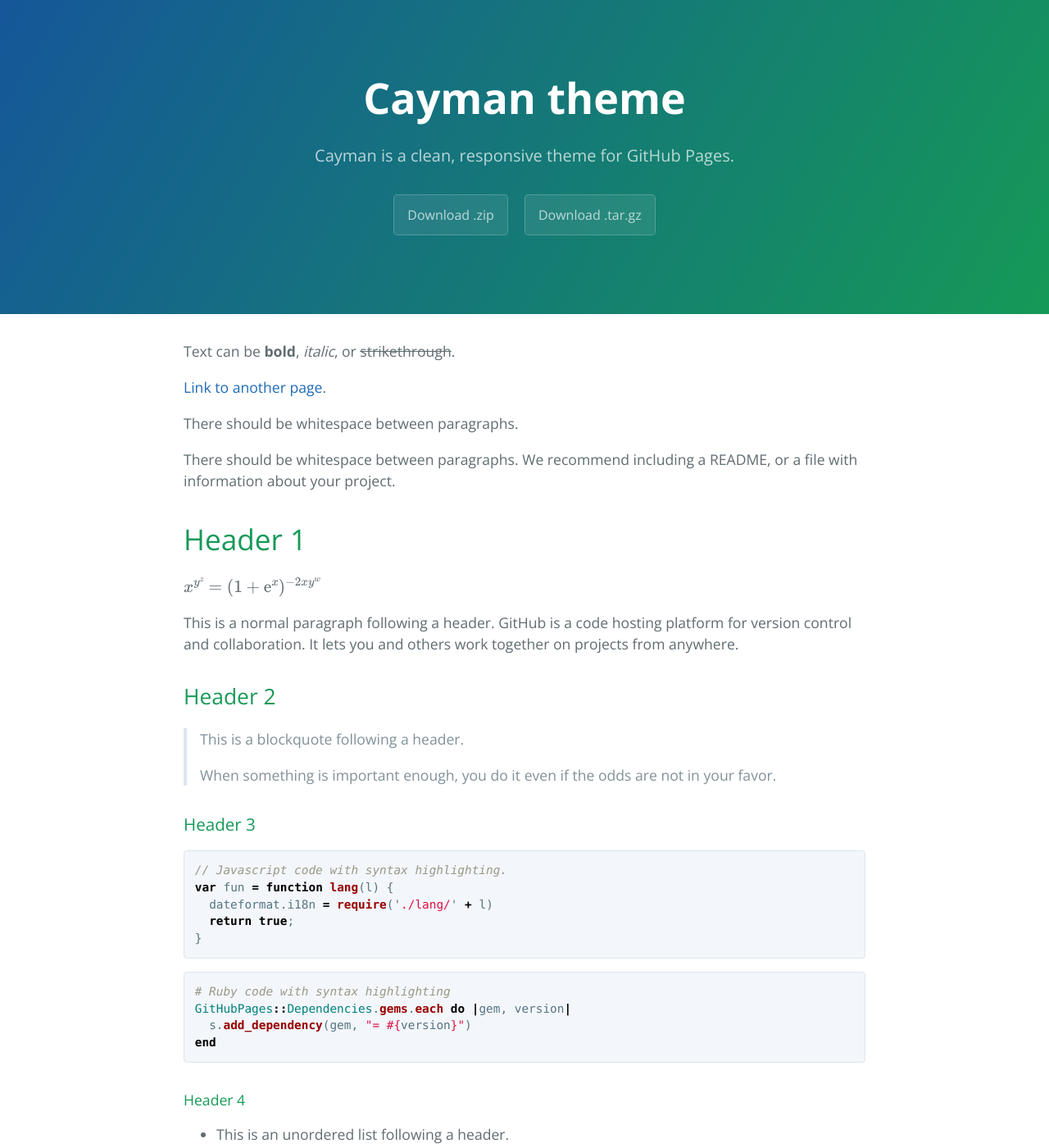
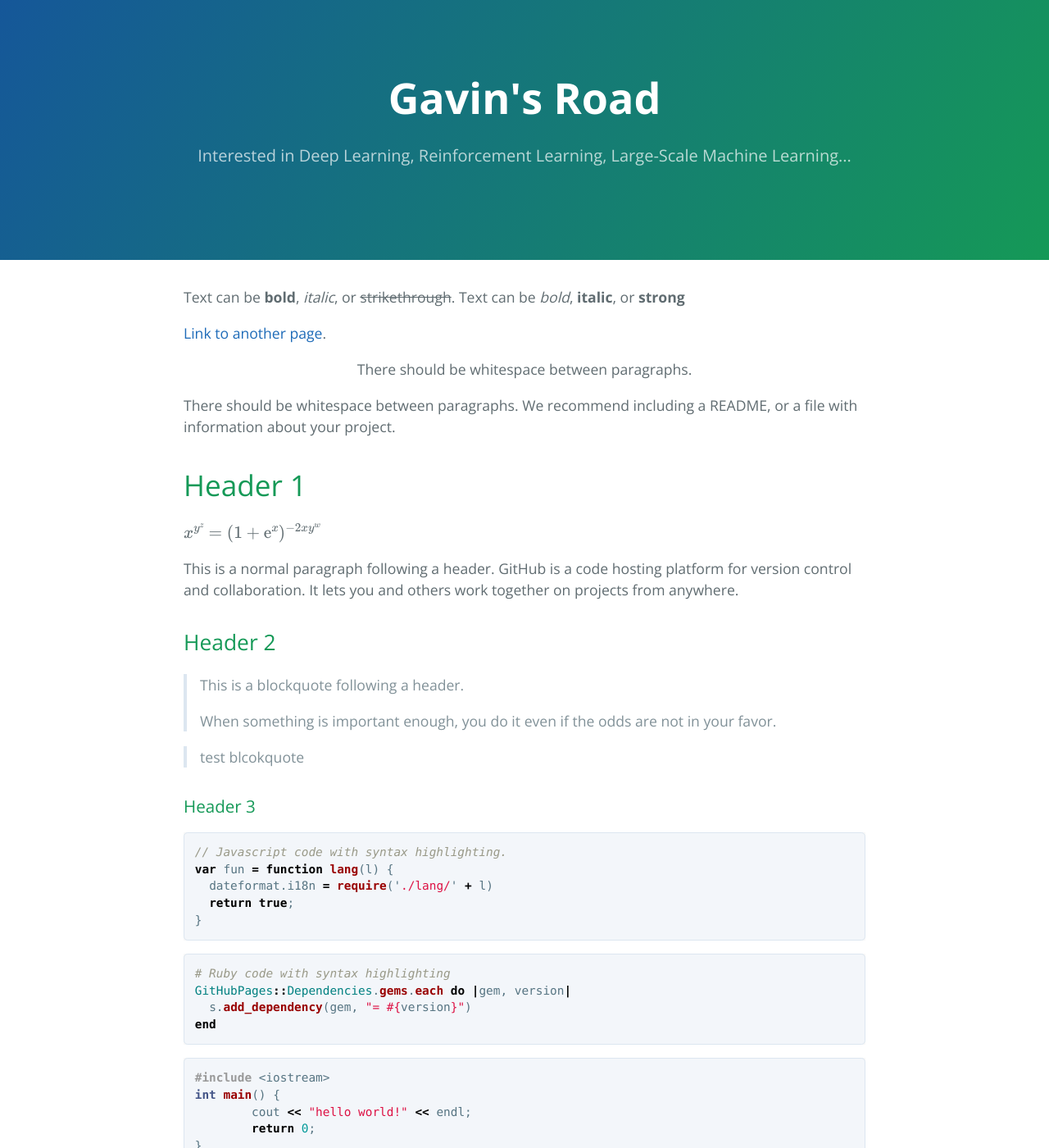
Before and after one commit to gavinzjchao/gavinzjchao.github.io, a Jekyll site: the page built from index.md, in a window 1280 px wide and 1400 px high. Shown: the whole window at 82% size. Built offline with Jekyll 4.4.1, drawn with Linux system fonts in a browser that asks for light colours; formulas are drawn with MathJax 3; some of the changed text lies outside the part shown.

Commit message:
update 2018070900

````diff
--- a/_config.yml
+++ b/_config.yml
@@ -1,5 +1,5 @@
-title: Cayman theme
-description: Cayman is a clean, responsive theme for GitHub Pages.
-show_downloads: true
+title: Gavin's Road
+description: Interested in Deep Learning, Reinforcement Learning, Large-Scale Machine Learning...
+show_downloads: false
 google_analytics:
 theme: jekyll-theme-cayman
--- a/index.md
+++ b/index.md
@@ -3,10 +3,11 @@ layout: default
 ---
 
 Text can be **bold**, _italic_, or ~~strikethrough~~.
+Text can be *bold*, **italic**, or __strong__
 
 [Link to another page](./another-page.html).
 
-There should be whitespace between paragraphs.
+<center>There should be whitespace between paragraphs.</center>
 
 There should be whitespace between paragraphs. We recommend including a README, or a file with information about your project.
 
@@ -20,6 +21,8 @@ This is a normal paragraph following a header. GitHub is a code hosting platform
 > This is a blockquote following a header.
 >
 > When something is important enough, you do it even if the odds are not in your favor.
+
+> test blcokquote
 
 ### Header 3
 
@@ -38,6 +41,19 @@ GitHubPages::Dependencies.gems.each do |gem, version|
 end
 ```
 
+```c++
+#include <iostream>
+int main() {
+	cout << "hello world!" << endl;
+	return 0;
+}
+```
+```c
+int func() {
+	printf("%s", s);
+	return 0;
+}
+```
 #### Header 4
 
 *   This is an unordered list following a header.
@@ -58,6 +75,7 @@ end
 | out of stock | good and plenty   | nice  |
 | ok           | good `oreos`      | hmm   |
 | ok           | good `zoute` drop | yumm  |
+| last line| good `test`       | last  |
 
 ### There's a horizontal rule below this.
 
@@ -101,7 +121,7 @@ end
 
 ![Branching](https://guides.github.com/activities/hello-world/branching.png)
 
-
+<div align=center>![Test](thumbnail.png)</div>
 ### Definition lists can be used with HTML syntax.
 
 <dl>
````
Also changed, not shown: other parts of index.md (+3 -0 lines).
